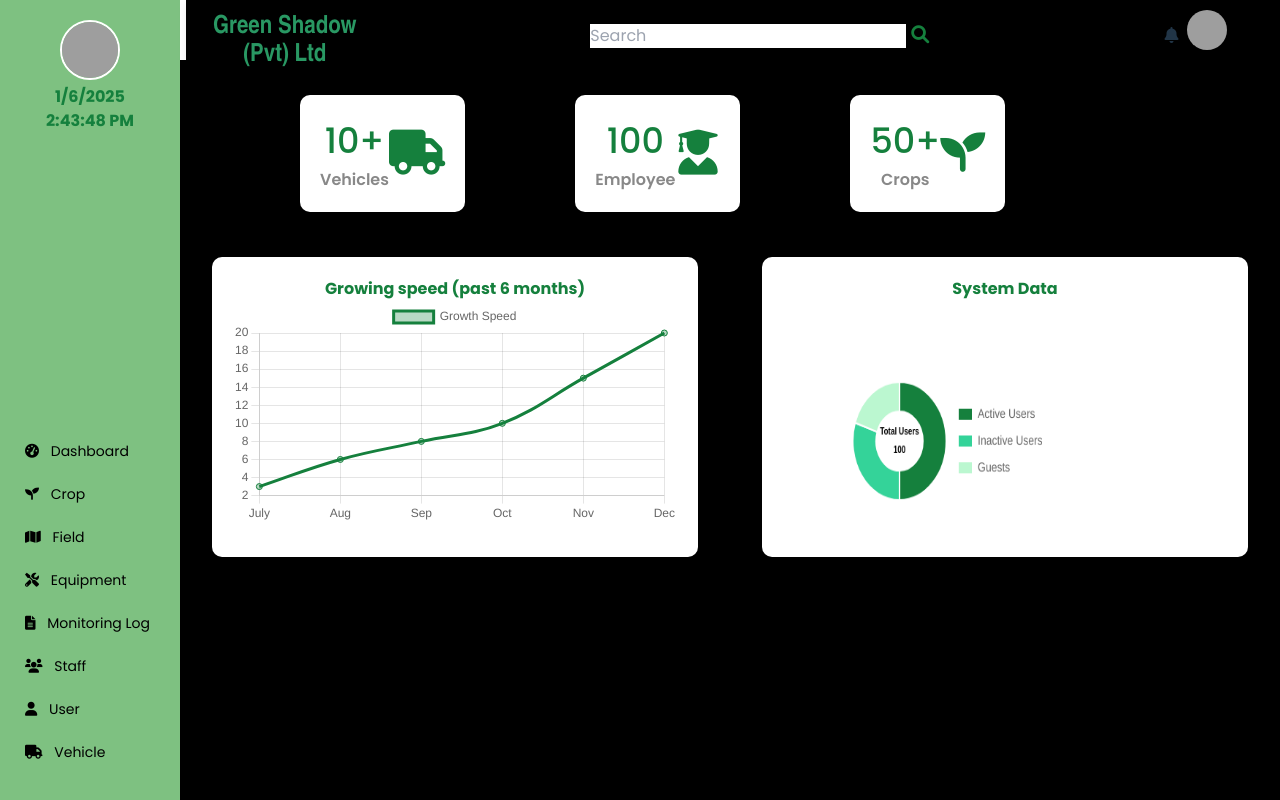
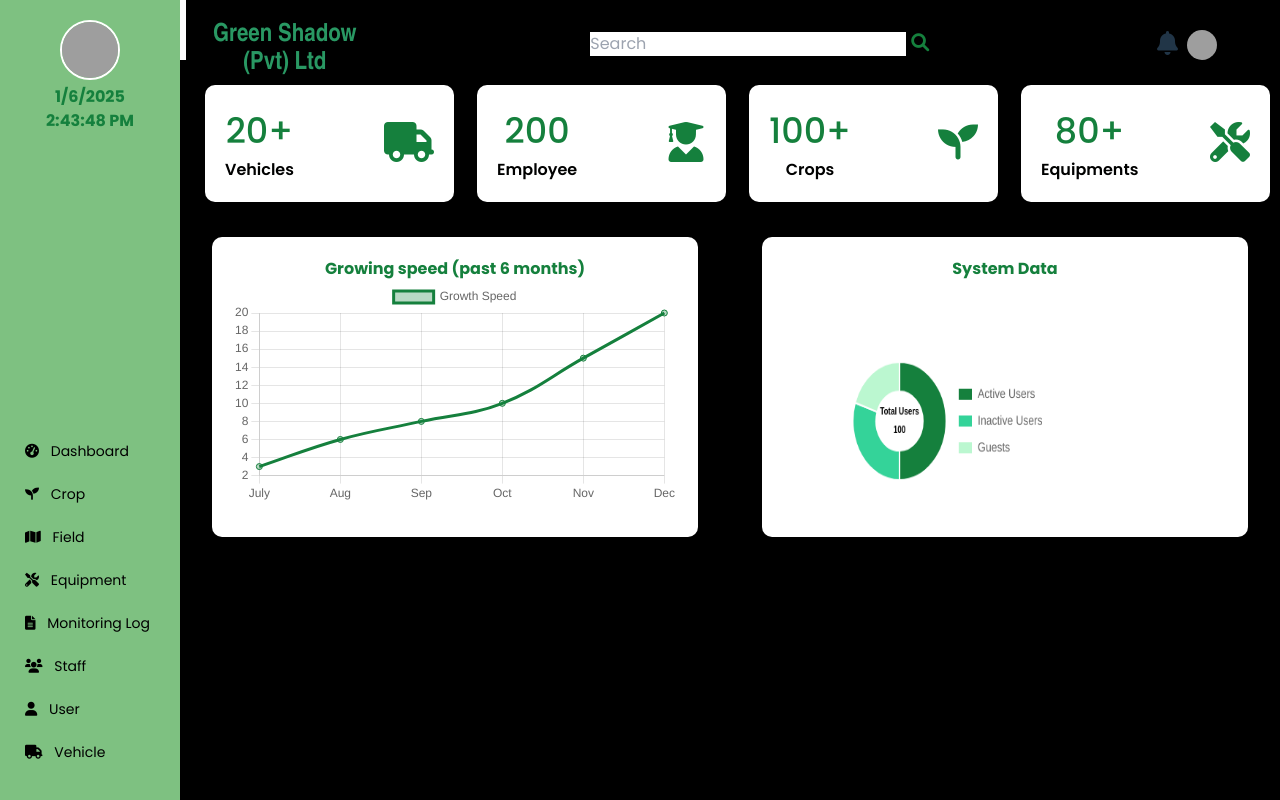
Before and after one commit to sachiniwathudura/Crop-Monitoring-System-Frontend-React, a React (Vite) app: page / in a window 1280 px wide. Built offline with nearby package versions, Linux system fonts and the light colour scheme; grey boxes are pictures that could not be loaded.

Commit message:
update dashboard css and design

```diff
--- a/src/pages/Dashboard.tsx
+++ b/src/pages/Dashboard.tsx
@@ -171,8 +171,9 @@ export function Dashboard() {
                         <label htmlFor="search"> <i className="fas fa-search search-icon"></i></label>
                     </div>
                     <i className="fas fa-bell notification-icon"></i>
+
                     <div className="user">
-                        <img src="/src/assets/images/icons8-user-50.png" alt="profile pic" />
+                    <img src="/src/assets/images/icons8-user-50.png" alt="profile pic" />
                     </div>
                 </div>
                 {/* Main content */}
@@ -180,7 +181,7 @@ export function Dashboard() {
                     <div className="cards">
                         <div className="card">
                             <div className="card-content">
-                                <div className="number">10+</div>
+                                <div className="number">20+</div>
                                 <div className="card-name">Vehicles</div>
                             </div>
                             <div className="icon-box">
@@ -189,7 +190,7 @@ export function Dashboard() {
                         </div>
                         <div className="card">
                             <div className="card-content">
-                                <div className="number">100</div>
+                                <div className="number">200</div>
                                 <div className="card-name">Employee</div>
                             </div>
                             <div className="icon-box">
@@ -198,11 +199,20 @@ export function Dashboard() {
                         </div>
                         <div className="card">
                             <div className="card-content">
-                                <div className="number">50+</div>
+                                <div className="number">100+</div>
                                 <div className="card-name">Crops</div>
                             </div>
                             <div className="icon-box">
                                 <i className="fas fa-seedling field-icon"></i>
+                            </div>
+                        </div>
+                        <div className="card">
+                            <div className="card-content">
+                                <div className="number">80+</div>
+                                <div className="card-name">Equipments</div>
+                            </div>
+                            <div className="icon-box">
+                                <i className="fas fa-tools"></i>
                             </div>
                         </div>
                     </div>
--- a/src/pages/css/Dashboard.css
+++ b/src/pages/css/Dashboard.css
@@ -8,10 +8,10 @@
 .topbar {
     position: fixed;
     background: black;
-    box-shadow: 0 4px 8px 0 rgba(0, 0, 0, 0.08);
+    /*box-shadow: 0 4px 8px 0 rgba(0, 0, 0, 0.08);*/
     width: 86%;
     height: 60px;
-    padding: 0 20px;
+    padding: 8px 20px;
     display: grid;
     grid-template-columns: 2fr 10fr 0.4fr 1fr;
     align-items: center;
@@ -46,9 +46,11 @@
     right: 15px;
     top: 12px;
     margin-right: 8px;
+    font-size: 1.5rem;
 }
 .user {
     position: relative;
+    top: 12px;
     width: 50px;
     height: 50px;
 }
@@ -56,8 +58,8 @@
     position: absolute;
     top: 0;
     left: 0;
-    height: 40px;
-    width: 40px;
+    height: 30px;
+    width: 30px;
     object-fit: cover;
     border-radius: 100%;
 }
@@ -74,10 +76,10 @@
 }
 .cards {
     width: 100%;
-    padding: 35px 20px;
+    padding: 25px 10px;
     display: grid;
     grid-template-columns: repeat(4, 1fr);
-    grid-gap: 10px;
+    grid-gap: 8px;
 }
 .cards .card {
     padding: 20px;
@@ -87,19 +89,23 @@
     background: white;
     border-radius: 10px;
     box-shadow: 0 4px 8px 0 rgba(0, 0, 0, 0.08);
-    margin-left: 100px;
+    margin-left: 15px;
 }
+/*.card:hover {*/
+/*    border: 4px solid #4CAF50; !* Adds a green border *!*/
+/*    cursor: pointer;*/
+/*}*/
 .number {
     font-size: 35px;
     font-weight: 500;
     color: #15803D;
 }
 .card-name {
-    color: #888;
+    color: #000100;
     font-weight: 600;
 }
 .icon-box i {
-    font-size: 45px;
+    font-size: 40px;
     color: #15803D;
 }
 
@@ -161,8 +167,11 @@
 /*    max-height: 100%; !* Ensure the chart respects its container size *!*/
 /*}*/
 .chart-doughnut {
-
     padding-left: 70px;
     padding-top: 20px;
-
 }
+.notification-icon {
+    top: 12px;
+    font-size: 1.5rem; /* Customize the size here */
+    padding-right: 8px;
+}
```
